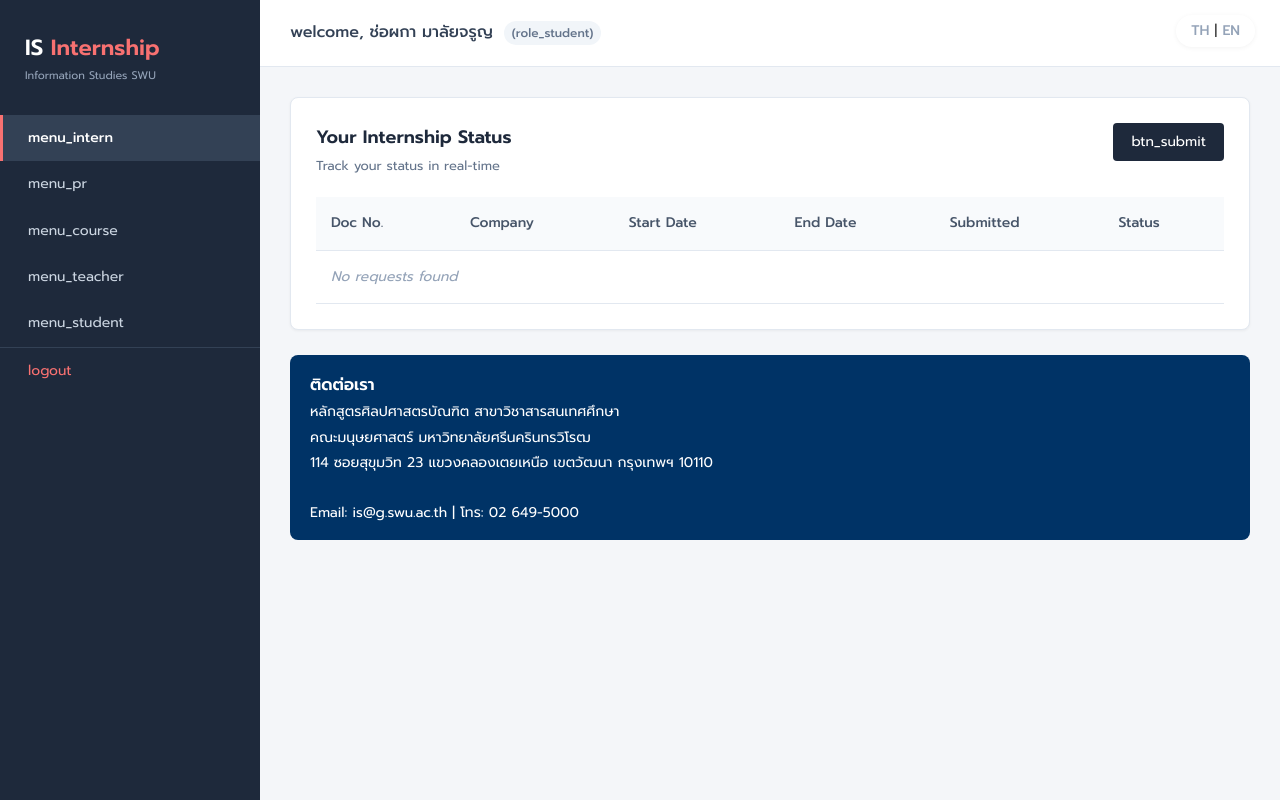
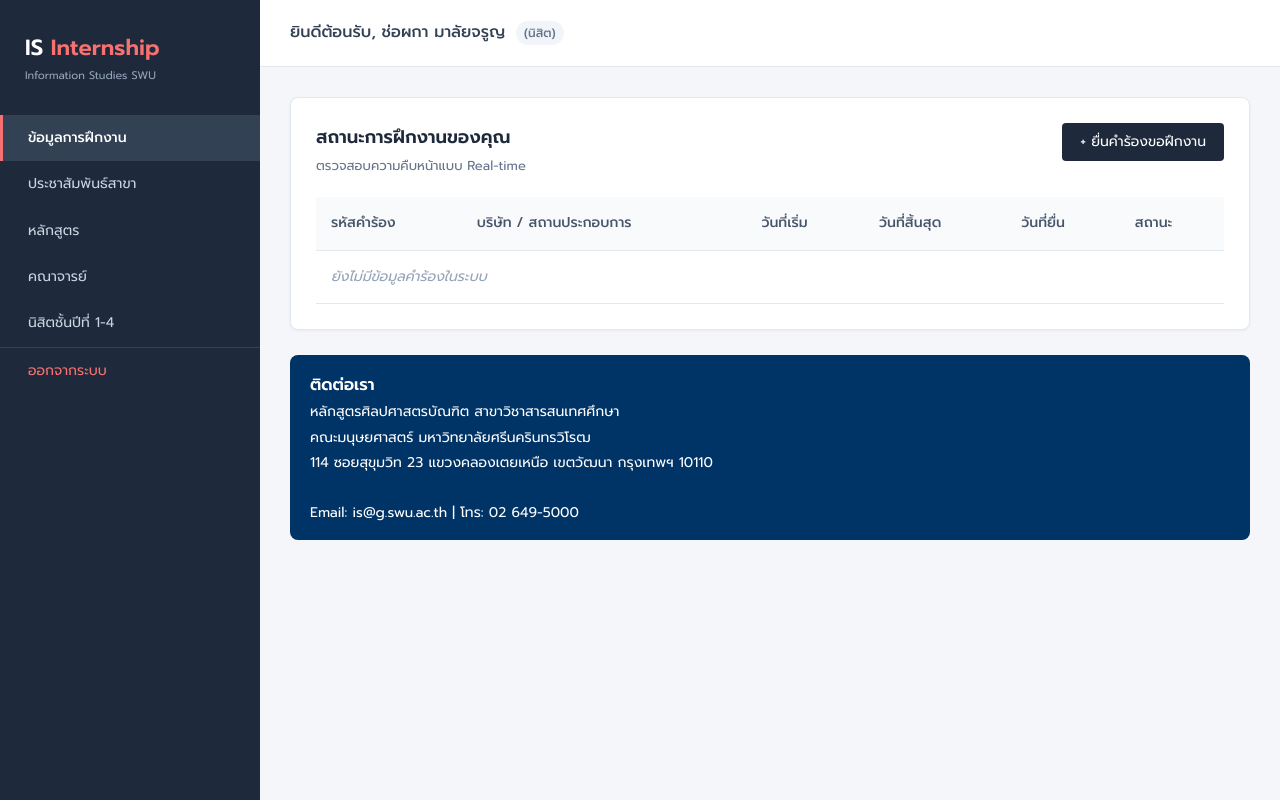
Before and after one commit to Arai723/InternshipProject, a PHP site: page /home.php in a window 1280 px wide. Run offline with PHP 8.4, Linux system fonts and the light colour scheme; a user stored in the database is signed in; data comes from the database, SQL or seed files in the repository.

Commit message:
delete englis translate

```diff
--- a/deco.css
+++ b/deco.css
@@ -188,10 +188,3 @@ body { font-family: 'Prompt', sans-serif; background: #f4f6f9; color: #333; line
     .faculty-info { grid-template-columns: 1fr; }
     .faculty-item { grid-template-columns: 56px 1fr; }
 }
-/* จัดรูปภาพในโพสต์ที่ 3 ให้อยู่ตรงกลาง */
-.Img111 {
-    display: flex;
-    justify-content: center; /* จัดแนวนอน */
-    align-items: center;     /* จัดแนวตั้ง (ถ้าจำเป็น) */
-    width: 100%;
-}
--- a/home.php
+++ b/home.php
@@ -20,15 +20,9 @@ if ($conn->connect_error) {
 $conn->set_charset("utf8mb4");
 
 // ==========================================
-// ระบบเปลี่ยนภาษา
+// ภาษาไทยเท่านั้น (ปิดระบบเปลี่ยนภาษา)
 // ==========================================
-if (isset($_GET['lang'])) {
-    $_SESSION['lang'] = $_GET['lang'];
-    $page_param = isset($_GET['page']) ? "?page=" . $_GET['page'] : "";
-    header("Location: home.php" . $page_param);
-    exit();
-}
-$lang = isset($_SESSION['lang']) ? $_SESSION['lang'] : 'th';
+$lang = 'th';
 
 $texts = [
     'th' => [
@@ -46,21 +40,6 @@ $texts = [
         'role_teacher' => 'อาจารย์',
         'role_staff'   => 'เจ้าหน้าที่',
     ],
-    'en' => [
-        'system_title' => 'IS Internship',
-        'system_desc'  => 'Information Studies Internship System (SWU)',
-        'menu_intern'  => 'Internship Info',
-        'menu_pr'      => 'News & PR',
-        'menu_course'  => 'Curriculum',
-        'menu_teacher' => 'Faculty',
-        'menu_student' => 'Students',
-        'logout'       => 'Logout',
-        'welcome'      => 'Welcome',
-        'btn_submit'   => '+ Submit Request',
-        'role_student' => 'Student',
-        'role_teacher' => 'Teacher',
-        'role_staff'   => 'Staff',
-    ]
 ];
 
 function t($key) {
@@ -272,10 +251,7 @@ function renderContactFooter() {
 </head>
 <body>
 
-<div class="lang-bar">
-    <a href="?<?php echo isset($_GET['page']) ? 'page='.$_GET['page'].'&' : ''; ?>lang=th" class="<?php echo $lang=='th'?'active':''; ?>">TH</a> |
-    <a href="?<?php echo isset($_GET['page']) ? 'page='.$_GET['page'].'&' : ''; ?>lang=en" class="<?php echo $lang=='en'?'active':''; ?>">EN</a>
-</div>
+
 
 <?php if (!isset($_SESSION['user_id'])): ?>
 <!-- ===== หน้า Login ===== -->
```
